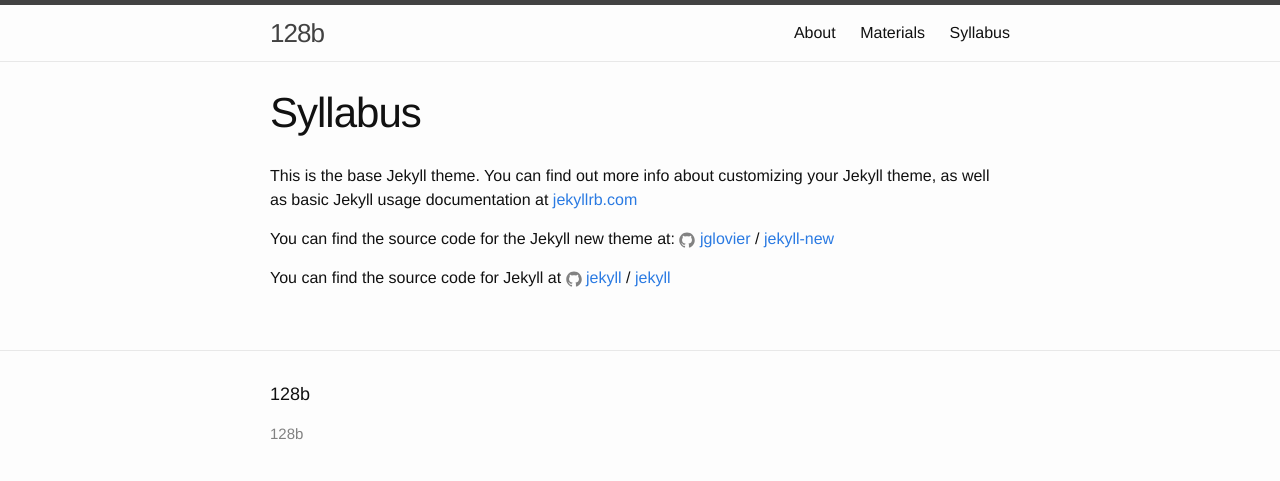
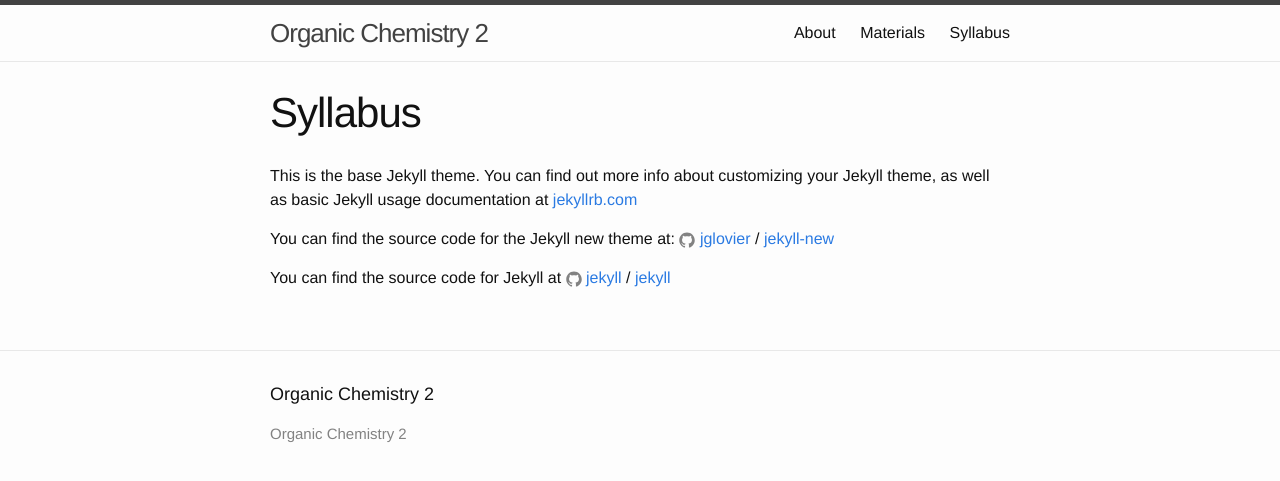
Before and after one commit to hmuchalski/128b, a Jekyll site: the page built from syllabus.md, in a window 1280 px wide. Shown: the top 481 px of the page. Built offline with Jekyll 4.4.1, drawn with Linux system fonts in a browser that asks for light colours.

Commit message:
tweaking _config

```diff
--- a/_config.yml
+++ b/_config.yml
@@ -6,6 +6,7 @@
 # 'jekyll serve'. If you change this file, please restart the server process.
 
 # Site settings
+title: Organic Chemistry 2
 course:
   baseurl: /128b
   number: CHEM 128B
```
